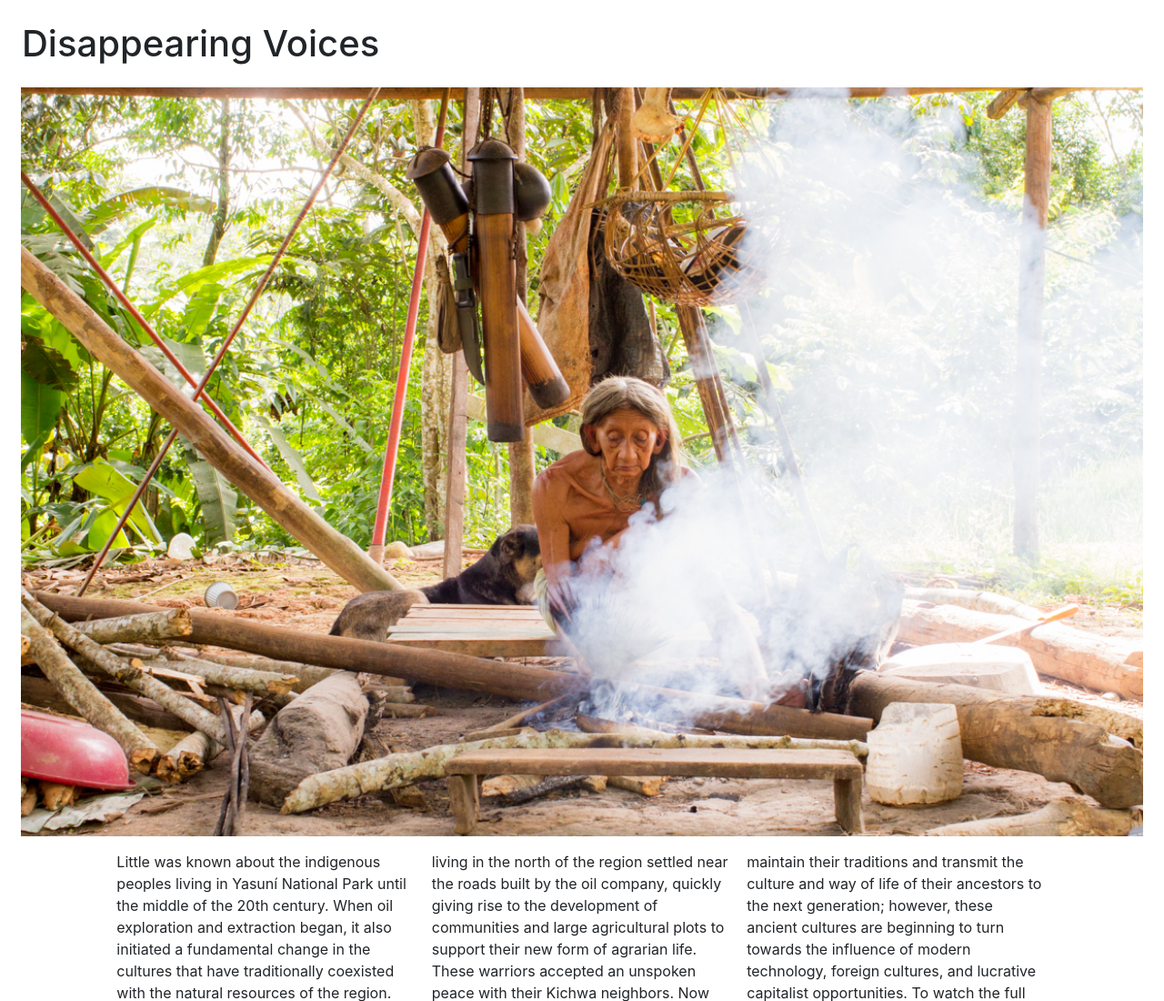
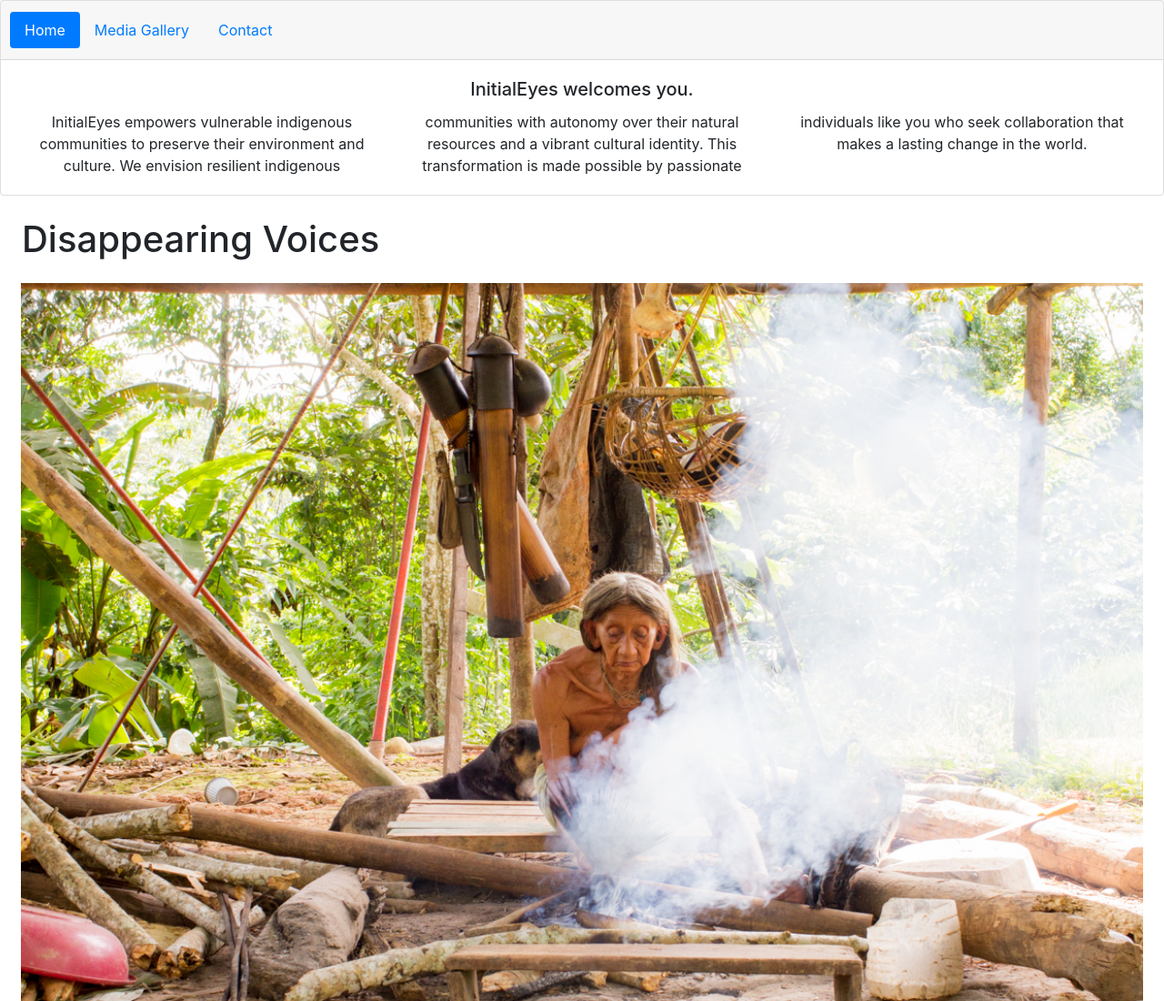
Before and after one commit to meganwestervelt/Vico5162Project2, a plain HTML site: page index.html in a window 1280 px wide. Shown: the top 1100 px of the page at 91% size. Drawn offline with nearby package versions, Linux system fonts and the light colour scheme.

Commit message:
Added nav bar and links

```diff
--- a/index.html
+++ b/index.html
@@ -6,6 +6,25 @@
     <link href="CSS/main.css" rel="stylesheet">
 </head>
 <body>
+    <div class="card text-center">
+  <div class="card-header">
+    <ul class="nav nav-pills card-header-pills">
+      <li class="nav-item">
+        <a class="nav-link active" href="index.html">Home</a>
+      </li>
+      <li class="nav-item">
+        <a class="nav-link" href="https://meganwestervelt.github.io/Vico5162Project4/">Media Gallery</a>
+      </li>
+      <li class="nav-item">
+        <a class="nav-link" href="https://meganwestervelt.github.io/Vico5162Project6/">Contact</a>
+      </li>
+    </ul>
+  </div>
+  <div class="card-body">
+    <h5 class="card-title">InitialEyes welcomes you.</h5>
+    <p class="card-text">InitialEyes empowers vulnerable indigenous communities to preserve their environment and culture. We envision resilient indigenous communities with autonomy over their natural resources and a vibrant cultural identity. This transformation is made possible by passionate individuals like you who seek collaboration that makes a lasting change in the world.</p>
+  </div>
+</div>
     <h1 class="m-4"> Disappearing Voices </h1>
 
         <div class="row m-2">
```
Also changed, not shown: CSS/main.css (line endings or trailing spaces).
